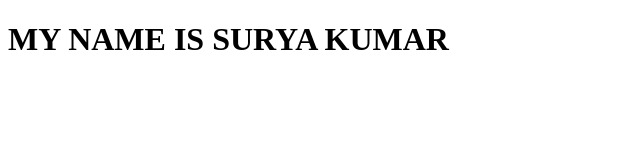
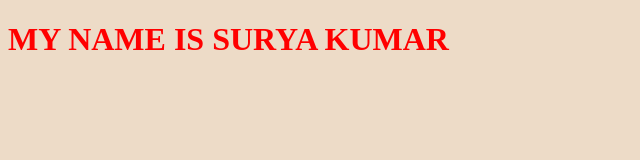
Before and after one commit to DEVILJUDGE/MJ-TREE, a website: page index.html in a window 1280 px wide. Shown: the whole page, without its empty margins (0-640 px from the left). Drawn offline with nearby package versions, Linux system fonts and the light colour scheme; files that its build step writes are made by us from their sources.

Commit message:
installed sass modules

```diff
--- a/index.html
+++ b/index.html
@@ -4,7 +4,7 @@
     <meta charset="UTF-8" />
     <meta name="viewport" content="width=device-width, initial-scale=1.0" />
     <title>Document</title>
-    <link rel="stylesheet" href="style.css" />
+    <link rel="stylesheet" href="css/style.css" />
   </head>
   <body>
     <h1>MY NAME IS SURYA KUMAR</h1>
--- /dev/null
+++ b/sass/main.scss
@@ -0,0 +1,4 @@
+body {
+  background-color: #eddbc7;
+  color: red;
+}
```
Also changed, not shown: package.json (added, +16 -0 lines), style.css (deleted).
